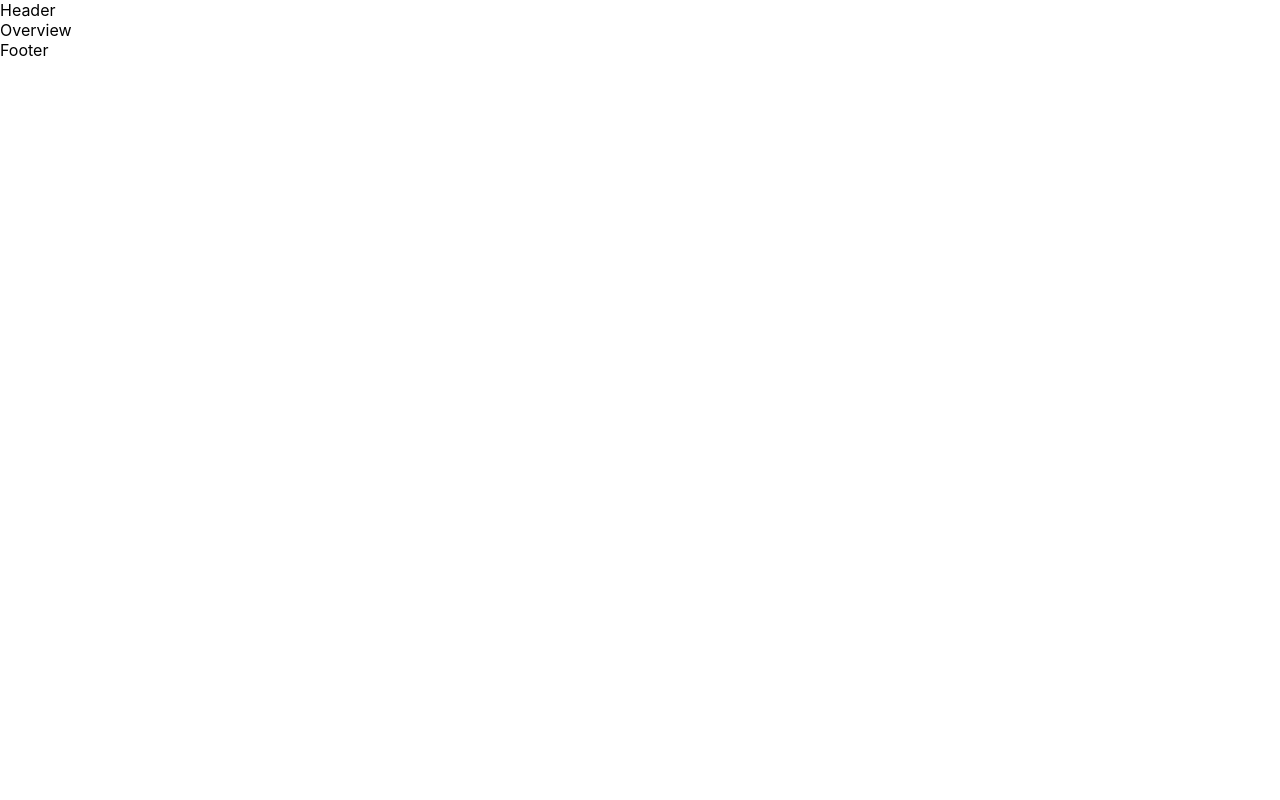
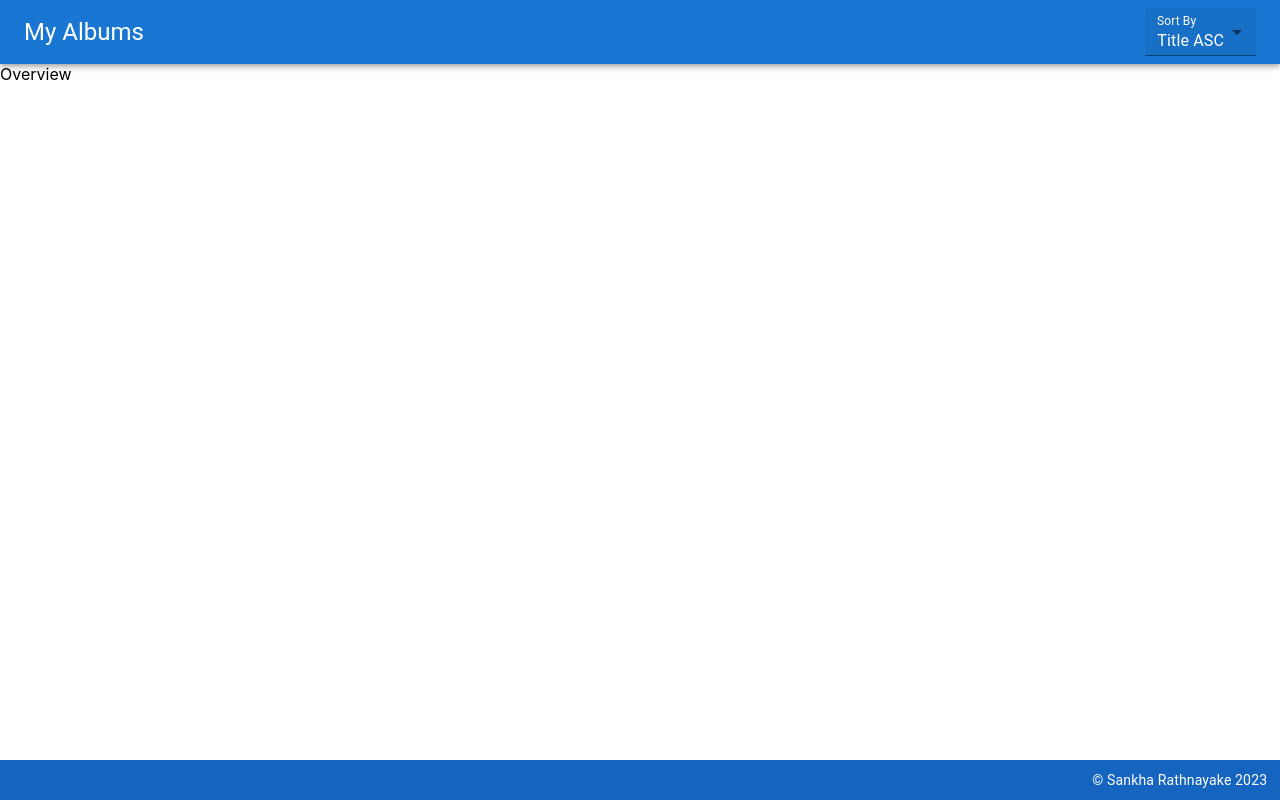
Before and after one commit to sankharr/my-albums, a React (Create React App) app: page /overview in a window 1280 px wide. Built offline with nearby package versions, Linux system fonts and the light colour scheme.

Commit message:
header and footer done

```diff
--- a/package.json
+++ b/package.json
@@ -5,6 +5,7 @@
   "dependencies": {
     "@emotion/react": "^11.10.6",
     "@emotion/styled": "^11.10.6",
+    "@mui/icons-material": "^5.11.11",
     "@mui/material": "^5.11.12",
     "@testing-library/jest-dom": "^5.16.5",
     "@testing-library/react": "^13.4.0",
--- a/src/components/Footer.js
+++ b/src/components/Footer.js
@@ -1,9 +1,30 @@
-import React from 'react'
+// modules
+import React from "react";
+import Box from "@mui/material/Box";
+import Typography from "@mui/material/Typography";
 
 const Footer = () => {
   return (
-    <div>Footer</div>
-  )
-}
+    <Box
+    display={'flex'} alignItems={'center'} justifyContent={{xs: 'center', sm: 'right'}}
+    padding={'0 1vw'}
+    color={'white'}
+      sx={{
+        width: "98vw",
+        height: 40,
+        backgroundColor: "primary.dark",
+        // border: 1,
+        // '&:hover': {
+        //   backgroundColor: 'primary.main',
+        //   opacity: [0.9, 0.8, 0.7],
+        // },
+      }}
+      position={"absolute"}
+      bottom={"0px"}
+    >
+      <Typography variant="body2" >&copy; Sankha Rathnayake 2023</Typography>
+    </Box>
+  );
+};
 
-export default Footer
+export default Footer;
--- a/src/components/Header.js
+++ b/src/components/Header.js
@@ -1,9 +1,53 @@
-import React from 'react'
+// modules
+import React from "react";
+import AppBar from "@mui/material/AppBar";
+import Box from "@mui/material/Box";
+import Toolbar from "@mui/material/Toolbar";
+import Typography from "@mui/material/Typography";
+import InputLabel from "@mui/material/InputLabel";
+import MenuItem from "@mui/material/MenuItem";
+import FormControl from "@mui/material/FormControl";
+import Select from "@mui/material/Select";
+
+const dropDownOptions = ["Title ASC", "Title DESC"];
 
 const Header = () => {
+  const [sortOption, setSortOption] = React.useState(dropDownOptions[0]);
+
+  const handleChange = (event) => {
+    setSortOption(event.target.value);
+  };
+
   return (
-    <div>Header</div>
-  )
-}
+    <AppBar component="nav" position="static">
+      <Toolbar>
+        <Typography variant="h5" component="div" sx={{ flexGrow: 1 }}>
+          My Albums
+        </Typography>
+        <Box
+        // sx={{ display: { xs: "none", sm: "block" } }}
+        >
+          <FormControl variant="filled" size="small" sx={{color: 'white'}}>
+            <InputLabel id="demo-simple-select-label" sx={{color: 'white'}}>Sort By</InputLabel>
+            <Select
+              labelId="demo-simple-select-label"
+              id="demo-simple-select"
+              value={sortOption}
+              label="Age"
+              onChange={handleChange}
+              sx={{color: 'white'}}
+            >
+              {dropDownOptions.map((option) => (
+                <MenuItem key={option} value={option}>
+                  {option}
+                </MenuItem>
+              ))}
+            </Select>
+          </FormControl>
+        </Box>
+      </Toolbar>
+    </AppBar>
+  );
+};
 
-export default Header
+export default Header;
--- a/src/layouts/MainLayout.js
+++ b/src/layouts/MainLayout.js
@@ -2,14 +2,15 @@ import React from "react";
 import Header from "../components/Header";
 import { Outlet } from "react-router-dom";
 import Footer from "../components/Footer";
+import { Container } from "@mui/material";
 
 const MainLayout = () => {
   return (
-    <>
+    <Container sx={{ height: '100vh'}} maxWidth={"xl"} disableGutters='true' >
       <Header />
       <Outlet />
       <Footer />
-    </>
+    </Container>
   );
 };
 
```
Also changed, not shown: 1 other file (tests, documents, lock files or other folders).
